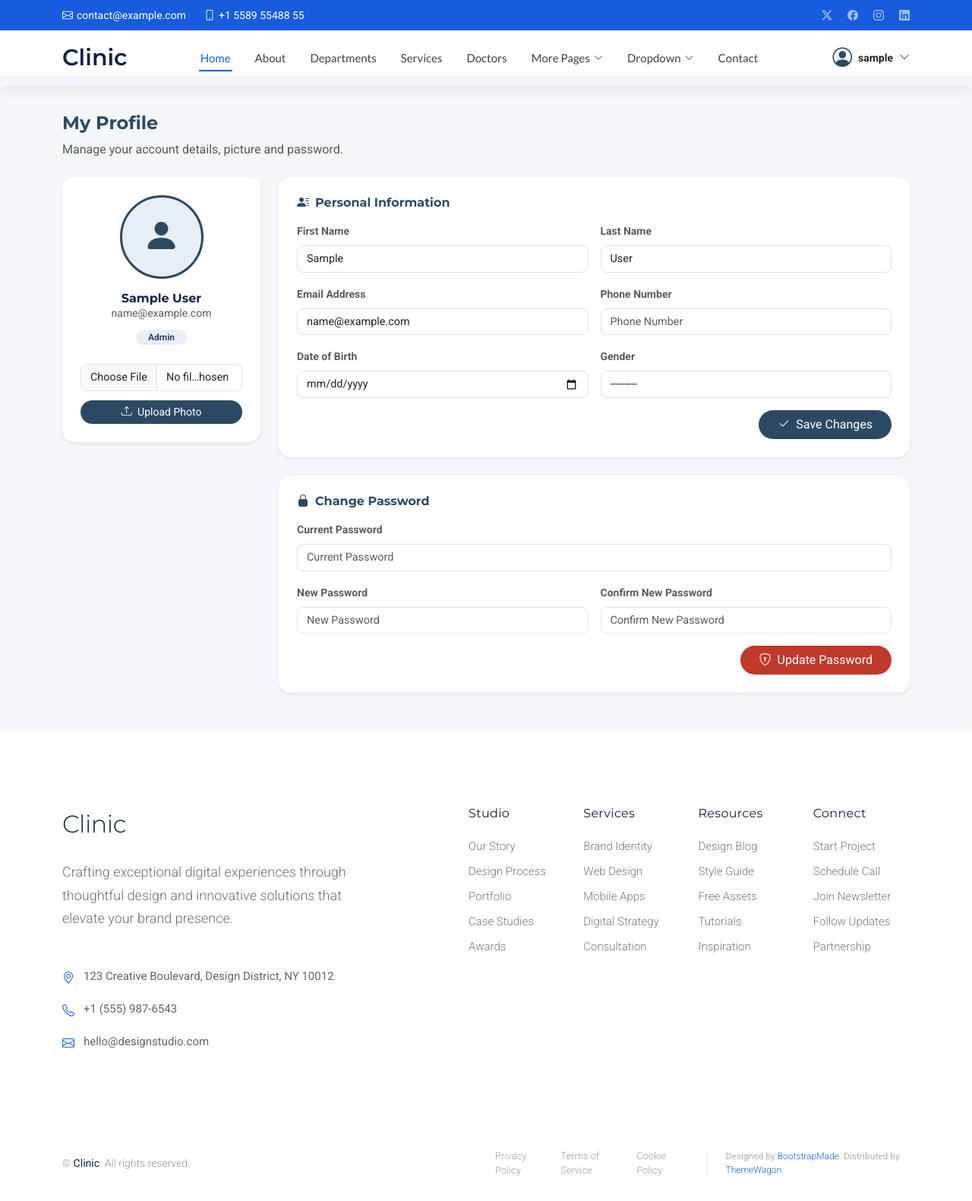
After one commit to Dilhara-star/Hospital_Management, a Django app: page /profile/ in a window 1280 px wide. The commit adds this page. Shown: the whole page at 76% size. Run offline with Django 5.2, Linux system fonts and the light colour scheme; the visitor is signed in with stand-in values (Sample User, id 1); data comes from the database, SQL or seed files in the repository; some libraries are stand-ins or nearby versions.

Commit message:
frontend login logout

```diff
--- /dev/null
+++ b/apps/frontend/forms.py
@@ -0,0 +1,89 @@
+from django import forms
+from django.contrib.auth.models import User
+from apps.user_management.models import UserProfile
+
+
+class ProfileDetailsForm(forms.Form):
+    first_name = forms.CharField(max_length=150, required=False,
+        widget=forms.TextInput(attrs={'class': 'form-control', 'placeholder': 'First Name'}))
+    last_name = forms.CharField(max_length=150, required=False,
+        widget=forms.TextInput(attrs={'class': 'form-control', 'placeholder': 'Last Name'}))
+    email = forms.EmailField(required=True,
+        widget=forms.EmailInput(attrs={'class': 'form-control', 'placeholder': 'Email Address'}))
+    phone = forms.CharField(max_length=20, required=False,
+        widget=forms.TextInput(attrs={'class': 'form-control', 'placeholder': 'Phone Number'}))
+    date_of_birth = forms.DateField(required=False,
+        widget=forms.DateInput(attrs={'class': 'form-control', 'type': 'date'}))
+    gender = forms.ChoiceField(
+        choices=[('', '---------')] + UserProfile.GENDER_CHOICES,
+        required=False,
+        widget=forms.Select(attrs={'class': 'form-control'}))
+
+    def __init__(self, *args, user=None, **kwargs):
+        if user is not None and 'initial' not in kwargs:
+            profile = user.profile
+            kwargs['initial'] = {
+                'first_name': user.first_name,
+                'last_name': user.last_name,
+                'email': user.email,
+                'phone': profile.phone,
+                'date_of_birth': profile.date_of_birth,
+                'gender': profile.gender,
+            }
+        super().__init__(*args, **kwargs)
+        self.user = user
+
+    def clean_email(self):
+        email = self.cleaned_data['email']
+        qs = User.objects.filter(email=email)
+        if self.user:
+            qs = qs.exclude(pk=self.user.pk)
+        if qs.exists():
+            raise forms.ValidationError('Email address already in use.')
+        return email
+
+    def save(self):
+        data = self.cleaned_data
+        user = self.user
+        user.first_name = data['first_name']
+        user.last_name = data['last_name']
+        user.email = data['email']
+        user.save()
+        profile = user.profile
+        profile.phone = data.get('phone', '')
+        profile.date_of_birth = data.get('date_of_birth')
+        profile.gender = data.get('gender', '')
+        profile.save()
+
+
+class ProfilePictureForm(forms.Form):
+    profile_picture = forms.ImageField(required=True,
+        widget=forms.FileInput(attrs={'class': 'form-control', 'accept': 'image/*'}))
+
+    def save(self, profile):
+        profile.profile_picture = self.cleaned_data['profile_picture']
+        profile.save()
+
+
+class ChangePasswordForm(forms.Form):
+    current_password = forms.CharField(
+        widget=forms.PasswordInput(attrs={'class': 'form-control', 'placeholder': 'Current Password'}))
+    new_password = forms.CharField(
+        widget=forms.PasswordInput(attrs={'class': 'form-control', 'placeholder': 'New Password'}))
+    confirm_password = forms.CharField(
+        widget=forms.PasswordInput(attrs={'class': 'form-control', 'placeholder': 'Confirm New Password'}))
+
+    def clean(self):
+        cleaned_data = super().clean()
+        new = cleaned_data.get('new_password')
+        confirm = cleaned_data.get('confirm_password')
+        if new and confirm and new != confirm:
+            self.add_error('confirm_password', 'Passwords do not match.')
+        return cleaned_data
+
+    def validate_current_password(self, user):
+        return user.check_password(self.cleaned_data.get('current_password', ''))
+
+    def save(self, user):
+        user.set_password(self.cleaned_data['new_password'])
+        user.save()
--- a/apps/frontend/urls.py
+++ b/apps/frontend/urls.py
@@ -5,6 +5,7 @@ from django.conf.urls.static import static
 
 urlpatterns = [
     path('', views.frontend_index, name='frontend_index'),
+    path('profile/', views.profile_view, name='profile'),
 ]
 if settings.DEBUG:
     urlpatterns += static(settings.MEDIA_URL, document_root=settings.MEDIA_ROOT)
--- a/apps/frontend/views.py
+++ b/apps/frontend/views.py
@@ -1,7 +1,56 @@
-from django.shortcuts import render
+from django.shortcuts import render, redirect
+from django.contrib.auth.decorators import login_required
+from django.contrib.auth import update_session_auth_hash
+from django.contrib import messages
+from .forms import ProfileDetailsForm, ProfilePictureForm, ChangePasswordForm
+from apps.user_management.models import UserProfile
 
-# Create your views here.
+
 def frontend_index(request):
-    # data = list(profiles.values())
-    # return HttpResponse(f'<pre>sjdgfkj</pre>')
     return render(request, 'frontend/index.html')
+
+
+@login_required
+def profile_view(request):
+    user = request.user
+    profile, _ = UserProfile.objects.get_or_create(user=user, defaults={'role': 'admin'})
+
+    details_form = ProfileDetailsForm(user=user)
+    picture_form = ProfilePictureForm()
+    password_form = ChangePasswordForm()
+
+    if request.method == 'POST':
+        action = request.POST.get('action')
+
+        if action == 'update_details':
+            details_form = ProfileDetailsForm(request.POST, user=user)
+            if details_form.is_valid():
+                details_form.save()
+                messages.success(request, 'Profile details updated successfully.')
+                return redirect('profile')
+            # fall through to re-render with errors
+
+        elif action == 'update_picture':
+            picture_form = ProfilePictureForm(request.POST, request.FILES)
+            if picture_form.is_valid():
+                picture_form.save(profile)
+                messages.success(request, 'Profile picture updated.')
+                return redirect('profile')
+
+        elif action == 'change_password':
+            password_form = ChangePasswordForm(request.POST)
+            if password_form.is_valid():
+                if not password_form.validate_current_password(user):
+                    password_form.add_error('current_password', 'Current password is incorrect.')
+                else:
+                    password_form.save(user)
+                    update_session_auth_hash(request, user)
+                    messages.success(request, 'Password changed successfully.')
+                    return redirect('profile')
+
+    return render(request, 'frontend/profile.html', {
+        'details_form': details_form,
+        'picture_form': picture_form,
+        'password_form': password_form,
+        'profile': profile,
+    })
--- a/apps/user_management/models.py
+++ b/apps/user_management/models.py
@@ -22,6 +22,7 @@ class UserProfile(models.Model):
     date_of_birth = models.DateField(null=True, blank=True)
     gender = models.CharField(max_length=10, choices=GENDER_CHOICES, blank=True)
     role = models.CharField(max_length=20, choices=ROLE_CHOICES)
+    profile_picture = models.ImageField(upload_to='profile_pictures/', null=True, blank=True)
 
     def __str__(self):
         return f"{self.user.get_full_name()} - {self.get_role_display()}"
--- a/templates/frontend/layouts/header.html
+++ b/templates/frontend/layouts/header.html
@@ -28,9 +28,19 @@
   <link href="{% static 'assets/css/main.css' %}" rel="stylesheet">
 
   <style>
-    /* Push hero content below the fixed header (topbar 40px + branding 60px) */
-    .hero {
-      padding-top: 100px;
+    /* Fixed header is 40px topbar + 60px branding = 100px total.
+       body padding-top is the Bootstrap-recommended fix for fixed-top navbars
+       so every page's content starts below the header, not behind it. */
+    body {
+      padding-top: 100px !important;
+    }
+    /* When scrolled, topbar collapses to 0 — shrink the offset to match */
+    body.scrolled {
+      padding-top: 60px !important;
+    }
+    /* Smooth the transition so content doesn't jump */
+    body {
+      transition: padding-top 0.3s ease;
     }
   </style>
 
--- a/templates/frontend/layouts/top_bar_menu.html
+++ b/templates/frontend/layouts/top_bar_menu.html
@@ -65,6 +65,59 @@
           <i class="mobile-nav-toggle d-xl-none bi bi-list"></i>
         </nav>
 
+        <!-- Profile / Auth -->
+        <div class="d-flex align-items-center ms-3">
+          {% if request.user.is_authenticated %}
+            <div class="dropdown profile-dropdown">
+              <button class="btn p-0 border-0 bg-transparent profile-icon-btn d-flex align-items-center gap-2"
+                      id="profileMenuBtn" data-bs-toggle="dropdown" aria-expanded="false">
+                <i class="bi bi-person-circle" style="font-size:1.6rem; color:#2c4964;"></i>
+                <span class="d-none d-md-inline text-dark small fw-semibold">{{ request.user.username }}</span>
+                <i class="bi bi-chevron-down small" style="color:#2c4964;"></i>
+              </button>
+              <ul class="dropdown-menu dropdown-menu-end shadow-sm border-0 mt-2" aria-labelledby="profileMenuBtn"
+                  style="min-width:180px; border-radius:10px;">
+                <li class="px-3 py-2">
+                  <div class="d-flex align-items-center gap-2">
+                    <i class="bi bi-person-circle fs-4 text-primary"></i>
+                    <div>
+                      <div class="fw-semibold small">{{ request.user.get_full_name|default:request.user.username }}</div>
+                      <div class="text-muted" style="font-size:0.72rem;">{{ request.user.email }}</div>
+                    </div>
+                  </div>
+                </li>
+                <li><hr class="dropdown-divider my-1"></li>
+                <li>
+                  <a class="dropdown-item d-flex align-items-center gap-2 py-2" href="{% url 'profile' %}">
+                    <i class="bi bi-person-badge text-secondary"></i> Profile
+                  </a>
+                </li>
+                <li><hr class="dropdown-divider my-1"></li>
+                <li>
+                  <form method="post" action="{% url 'logout' %}" class="m-0">
+                    {% csrf_token %}
+                    <button type="submit"
+                            class="dropdown-item d-flex align-items-center gap-2 py-2 text-danger">
+                      <i class="bi bi-box-arrow-right"></i> Logout
+                    </button>
+                  </form>
+                </li>
+              </ul>
+            </div>
+          {% else %}
+            <a href="{% url 'login' %}"
+               class="btn btn-sm me-2 px-3"
+               style="border:1.5px solid #2c4964; color:#2c4964; border-radius:20px; font-weight:600;">
+              Sign In
+            </a>
+            <a href="#"
+               class="btn btn-sm px-3"
+               style="background:#2c4964; color:#fff; border-radius:20px; font-weight:600;">
+              Sign Up
+            </a>
+          {% endif %}
+        </div>
+
       </div>
 
     </div>
--- /dev/null
+++ b/templates/frontend/profile.html
@@ -0,0 +1,191 @@
+{% extends 'frontend/layouts/base.html' %}
+{% load static %}
+
+{% block content %}
+<section class="profile-section py-5" style="background:#f4f6fb; min-height:80vh;">
+  <div class="container">
+
+    <!-- Page Title -->
+    <div class="row mb-4">
+      <div class="col-12">
+        <h4 class="fw-bold" style="color:#2c4964;">My Profile</h4>
+        <p class="text-muted mb-0">Manage your account details, picture and password.</p>
+      </div>
+    </div>
+
+    <!-- Flash Messages -->
+    {% if messages %}
+      {% for msg in messages %}
+        <div class="alert alert-{{ msg.tags }} alert-dismissible fade show" role="alert">
+          {{ msg }}
+          <button type="button" class="btn-close" data-bs-dismiss="alert"></button>
+        </div>
+      {% endfor %}
+    {% endif %}
+
+    <div class="row g-4">
+
+      <!-- Left: Avatar Card -->
+      <div class="col-lg-3">
+        <div class="card border-0 shadow-sm text-center p-4" style="border-radius:16px;">
+          {% if profile.profile_picture %}
+            <img src="{{ profile.profile_picture.url }}" alt="Profile Picture"
+                 class="rounded-circle mx-auto mb-3"
+                 style="width:110px;height:110px;object-fit:cover;border:3px solid #2c4964;">
+          {% else %}
+            <div class="rounded-circle mx-auto mb-3 d-flex align-items-center justify-content-center"
+                 style="width:110px;height:110px;background:#e8eef5;border:3px solid #2c4964;">
+              <i class="bi bi-person-fill" style="font-size:3rem;color:#2c4964;"></i>
+            </div>
+          {% endif %}
+
+          <h6 class="fw-bold mb-0">{{ request.user.get_full_name|default:request.user.username }}</h6>
+          <small class="text-muted">{{ request.user.email }}</small>
+          <div class="mt-2">
+            <span class="badge px-3 py-1"
+                  style="background:#e8eef5;color:#2c4964;border-radius:20px;font-size:0.75rem;">
+              {{ profile.get_role_display }}
+            </span>
+          </div>
+
+          <!-- Upload Picture Form -->
+          <form method="post" enctype="multipart/form-data" class="mt-4">
+            {% csrf_token %}
+            <input type="hidden" name="action" value="update_picture">
+            <div class="mb-2">
+              {{ picture_form.profile_picture }}
+              {% if picture_form.profile_picture.errors %}
+                <div class="text-danger small mt-1">{{ picture_form.profile_picture.errors.0 }}</div>
+              {% endif %}
+            </div>
+            <button type="submit" class="btn btn-sm w-100 mt-1"
+                    style="background:#2c4964;color:#fff;border-radius:20px;">
+              <i class="bi bi-upload me-1"></i> Upload Photo
+            </button>
+          </form>
+        </div>
+      </div>
+
+      <!-- Right: Detail Cards -->
+      <div class="col-lg-9">
+
+        <!-- Personal Info -->
+        <div class="card border-0 shadow-sm mb-4" style="border-radius:16px;">
+          <div class="card-header border-0 pb-0 pt-4 px-4" style="background:transparent;">
+            <h6 class="fw-bold mb-0" style="color:#2c4964;">
+              <i class="bi bi-person-lines-fill me-2"></i>Personal Information
+            </h6>
+          </div>
+          <div class="card-body px-4 pb-4">
+            <form method="post">
+              {% csrf_token %}
+              <input type="hidden" name="action" value="update_details">
+              <div class="row g-3">
+                <div class="col-md-6">
+                  <label class="form-label small fw-semibold text-muted">First Name</label>
+                  {{ details_form.first_name }}
+                  {% if details_form.first_name.errors %}
+                    <div class="text-danger small">{{ details_form.first_name.errors.0 }}</div>
+                  {% endif %}
+                </div>
+                <div class="col-md-6">
+                  <label class="form-label small fw-semibold text-muted">Last Name</label>
+                  {{ details_form.last_name }}
+                  {% if details_form.last_name.errors %}
+                    <div class="text-danger small">{{ details_form.last_name.errors.0 }}</div>
+                  {% endif %}
+                </div>
+                <div class="col-md-6">
+                  <label class="form-label small fw-semibold text-muted">Email Address</label>
+                  {{ details_form.email }}
+                  {% if details_form.email.errors %}
+                    <div class="text-danger small">{{ details_form.email.errors.0 }}</div>
+                  {% endif %}
+                </div>
+                <div class="col-md-6">
+                  <label class="form-label small fw-semibold text-muted">Phone Number</label>
+                  {{ details_form.phone }}
+                </div>
+                <div class="col-md-6">
+                  <label class="form-label small fw-semibold text-muted">Date of Birth</label>
+                  {{ details_form.date_of_birth }}
+                </div>
+                <div class="col-md-6">
+                  <label class="form-label small fw-semibold text-muted">Gender</label>
+                  {{ details_form.gender }}
+                </div>
+                <div class="col-12 text-end">
+                  <button type="submit" class="btn px-4"
+                          style="background:#2c4964;color:#fff;border-radius:20px;">
+                    <i class="bi bi-check2 me-1"></i> Save Changes
+                  </button>
+                </div>
+              </div>
+            </form>
+          </div>
+        </div>
+
+        <!-- Change Password -->
+        <div class="card border-0 shadow-sm" style="border-radius:16px;">
+          <div class="card-header border-0 pb-0 pt-4 px-4" style="background:transparent;">
+            <h6 class="fw-bold mb-0" style="color:#2c4964;">
+              <i class="bi bi-lock-fill me-2"></i>Change Password
+            </h6>
+          </div>
+          <div class="card-body px-4 pb-4">
+            <form method="post">
+              {% csrf_token %}
+              <input type="hidden" name="action" value="change_password">
+              <div class="row g-3">
+                <div class="col-md-12">
+                  <label class="form-label small fw-semibold text-muted">Current Password</label>
+                  {{ password_form.current_password }}
+                  {% if password_form.current_password.errors %}
+                    <div class="text-danger small">{{ password_form.current_password.errors.0 }}</div>
+                  {% endif %}
+                </div>
+                <div class="col-md-6">
+                  <label class="form-label small fw-semibold text-muted">New Password</label>
+                  {{ password_form.new_password }}
+                  {% if password_form.new_password.errors %}
+                    <div class="text-danger small">{{ password_form.new_password.errors.0 }}</div>
+                  {% endif %}
+                </div>
+                <div class="col-md-6">
+                  <label class="form-label small fw-semibold text-muted">Confirm New Password</label>
+                  {{ password_form.confirm_password }}
+                  {% if password_form.confirm_password.errors %}
+                    <div class="text-danger small">{{ password_form.confirm_password.errors.0 }}</div>
+                  {% endif %}
+                </div>
+                <div class="col-12 text-end">
+                  <button type="submit" class="btn px-4"
+                          style="background:#c0392b;color:#fff;border-radius:20px;">
+                    <i class="bi bi-shield-lock me-1"></i> Update Password
+                  </button>
+                </div>
+              </div>
+            </form>
+          </div>
+        </div>
+
+      </div><!-- /col-lg-9 -->
+    </div><!-- /row -->
+  </div>
+</section>
+
+<style>
+  .profile-section .card { transition: box-shadow .2s; }
+  .profile-section .card:hover { box-shadow: 0 6px 24px rgba(44,73,100,.1) !important; }
+  .profile-section .form-control {
+    border-radius: 8px;
+    border: 1.5px solid #dee2e6;
+    font-size: 0.9rem;
+  }
+  .profile-section .form-control:focus {
+    border-color: #2c4964;
+    box-shadow: 0 0 0 3px rgba(44,73,100,.12);
+  }
+  .profile-section select.form-control { background-color: #fff; }
+</style>
+{% endblock content %}
```
Also changed, not shown: apps/user_management/migrations/0002_userprofile_profile_picture.py (added).
